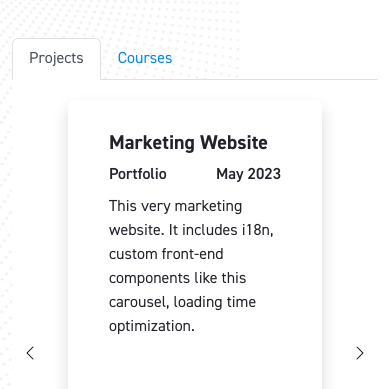
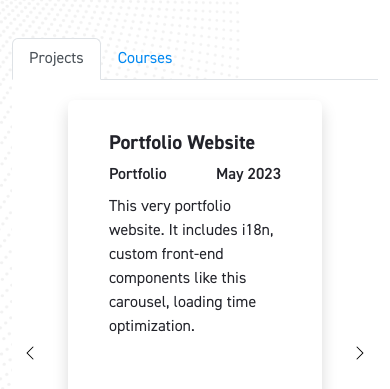
Before and after one commit to LeonhWolf/LWWebdevMarketingWebsite, a React (Create React App) app in the folder web-client/: page / in a window 390 px wide. Shown: the part 3760-4149 px from the top of the page. Built offline with nearby package versions, Linux system fonts and the light colour scheme.

Commit message:
Updated wordings, removed phone number.

```diff
--- a/web-client/src/i18n/de.ts
+++ b/web-client/src/i18n/de.ts
@@ -103,9 +103,9 @@ const references: IReferences = {
       education: "Unterricht",
     },
     marketingWebsite: {
-      title: "Marketing Website",
+      title: "Porfolio Website",
       bodyText:
-        "Diese Marketing Webseite. Features sind i18n, selbst erstellte Components wie dieses Carousel, Ladezeitenoptimierung.",
+        "Diese Portfolio Webseite. Features sind i18n, selbst erstellte Components wie dieses Carousel, Ladezeitenoptimierung.",
     },
     songwritingTool: {
       title: "Songwriting Tool",
--- a/web-client/src/i18n/en.ts
+++ b/web-client/src/i18n/en.ts
@@ -103,9 +103,9 @@ const references: IReferences = {
       education: "Education",
     },
     marketingWebsite: {
-      title: "Marketing Website",
+      title: "Portfolio Website",
       bodyText:
-        "This very marketing website. It includes i18n, custom front-end components like this carousel, loading time optimization.",
+        "This very portfolio website. It includes i18n, custom front-end components like this carousel, loading time optimization.",
     },
     songwritingTool: {
       title: "Songwriting Tool",
@@ -144,7 +144,7 @@ const references: IReferences = {
       body: "JavaScript engine, event loop, callback & job queue, OOP & FP, error handling.",
     },
     dataStructuresAndAlgorithms: {
-      body: "Big O notation, arrays, hash tables, linked lists, stacks & queues, trees, graphs, recursion, sorting, searching, dynamic programming",
+      body: "Big O notation, arrays, hash tables, linked lists, stacks & queues, trees, graphs, recursion, sorting, searching, dynamic programming.",
     },
     mongoDbBasics: {
       body: "CRUD operations, introduction to the Aggregation Pipeline.",
--- a/web-client/src/views/Home/sections/References/References.tsx
+++ b/web-client/src/views/Home/sections/References/References.tsx
@@ -223,17 +223,6 @@ function References() {
       ),
     },
     {
-      key: "OWASP top 10: Web Application Security for Beginners",
-      element: (
-        <CardCertificate
-          title="OWASP top 10: Web Application Security for Beginners"
-          bodyText={t("references.courses.owaspTopTen.body")}
-          certificateCompany="udemy"
-          link="https://www.udemy.com/certificate/UC-342ca0ec-30d0-496b-9a69-3acc30ad2df1/"
-        />
-      ),
-    },
-    {
       key: "MongoDB Basics",
       element: (
         <CardCertificate
@@ -263,6 +252,17 @@ function References() {
           bodyText={t("references.courses.mongoDbDataModeling.body")}
           certificateCompany="mongoDbUniversity"
           link="https://university.mongodb.com/course_completion/db140e66-dc47-46a7-ad37-8cc2af1c5644"
+        />
+      ),
+    },
+    {
+      key: "OWASP top 10: Web Application Security for Beginners",
+      element: (
+        <CardCertificate
+          title="OWASP top 10: Web Application Security for Beginners"
+          bodyText={t("references.courses.owaspTopTen.body")}
+          certificateCompany="udemy"
+          link="https://www.udemy.com/certificate/UC-342ca0ec-30d0-496b-9a69-3acc30ad2df1/"
         />
       ),
     },
--- a/web-client/src/views/Imprint.tsx
+++ b/web-client/src/views/Imprint.tsx
@@ -16,7 +16,7 @@ function EN() {
         <br />
         {legalData.address.zipCode}&nbsp;{legalData.address.city}
         <br />
-        Phone:&nbsp;{legalData.phoneNumber}
+        Phone: on request
         <br />
         E-Mail:&nbsp;{legalData.emailAddress}
       </p>
@@ -53,7 +53,7 @@ function DE() {
         <br />
         {legalData.address.zipCode}&nbsp;{legalData.address.city}
         <br />
-        Telefon:&nbsp;{legalData.phoneNumber}
+        Telefon: auf Anfrage
         <br />
         E-Mail:&nbsp;{legalData.emailAddress}
       </p>
```
